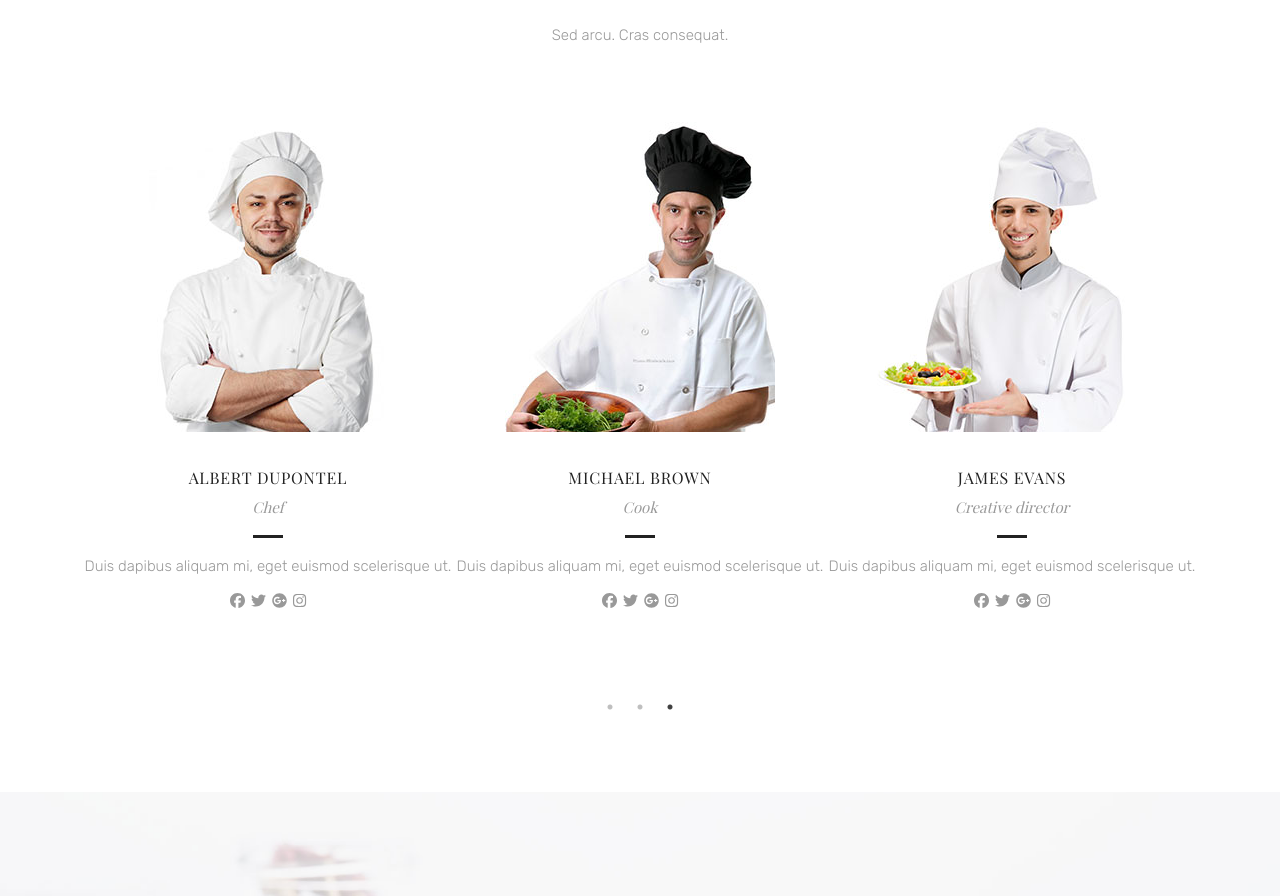
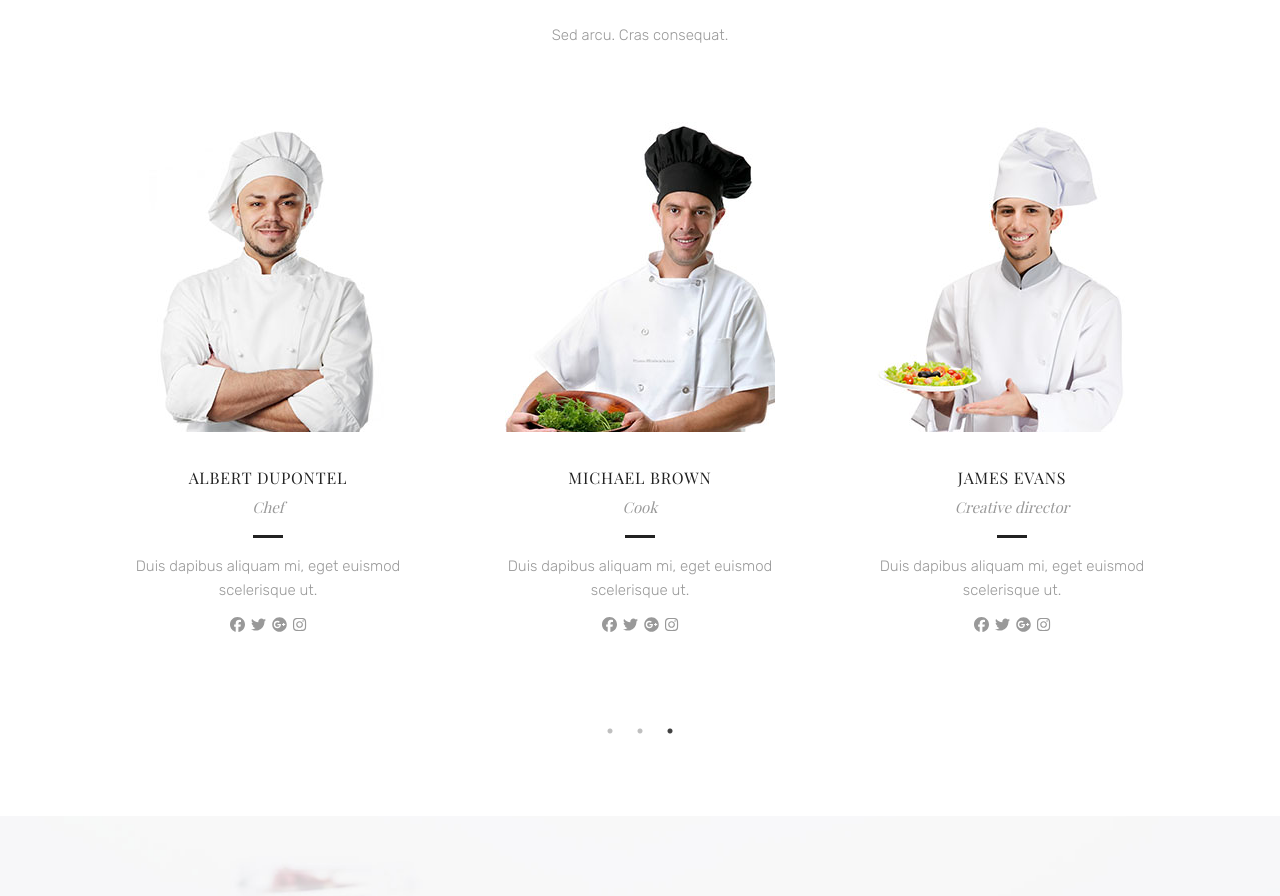
Before and after one commit to sisrafilss/vailla-azzur-client-next, a Next.js app: page / in a window 1280 px wide. Shown: the part 4040-4936 px from the top of the page. Built offline with nearby package versions, Linux system fonts and the light colour scheme; a web font is replaced by a local one.

Commit message:
team section gap increased

```diff
--- a/components/TeamSection/SingleMember.js
+++ b/components/TeamSection/SingleMember.js
@@ -12,7 +12,7 @@ function SingleMember({ member }) {
   const { id, name, role, image, description, socialMedia } = member;
 
   return (
-    <div className={`item ${styles.team_post}`}>
+    <div className={`item ${styles.team_post} px-3`}>
       <div className={styles.inner_team_post}>
         <div className={styles.team_gal}>
           <Image src={image} alt="" />
```
